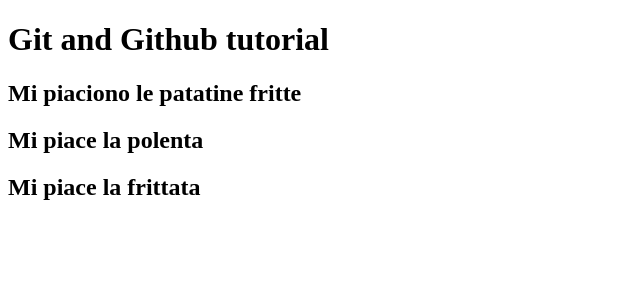
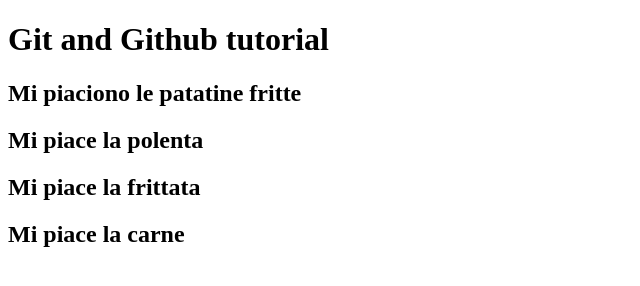
Before and after one commit to AlessandroManuelDandea/demo-repo, a plain HTML site: page pages/index.html in a window 1280 px wide. Shown: the whole page, without its empty margins (0-640 px from the left). Drawn offline with Linux system fonts and the light colour scheme.

Commit message:
version 0.0.4

```diff
--- a/pages/index.html
+++ b/pages/index.html
@@ -13,6 +13,7 @@
         <h2>Mi piaciono le patatine fritte</h2>
         <h2>Mi piace la polenta</h2>
         <h2>Mi piace la frittata</h2>
+        <h2>Mi piace la carne</h2>
     </main>
     <footer>
 
```
